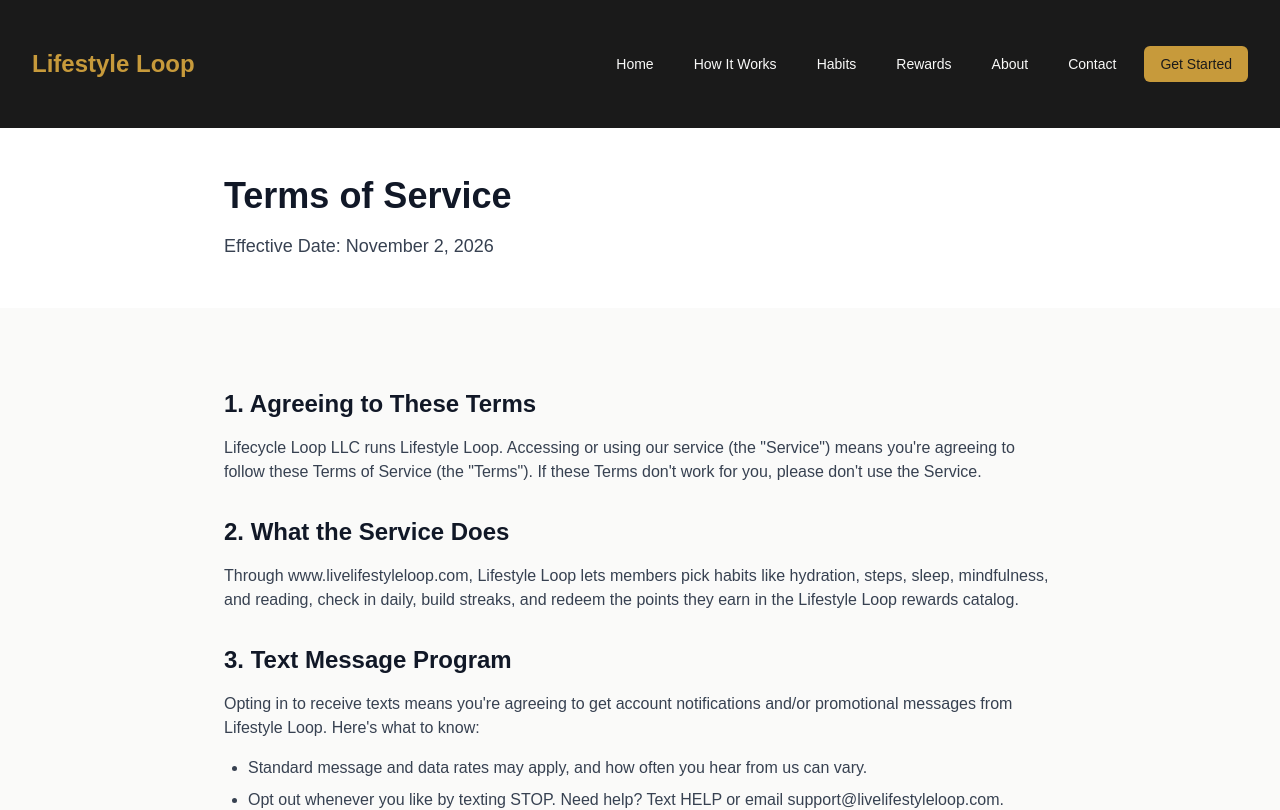
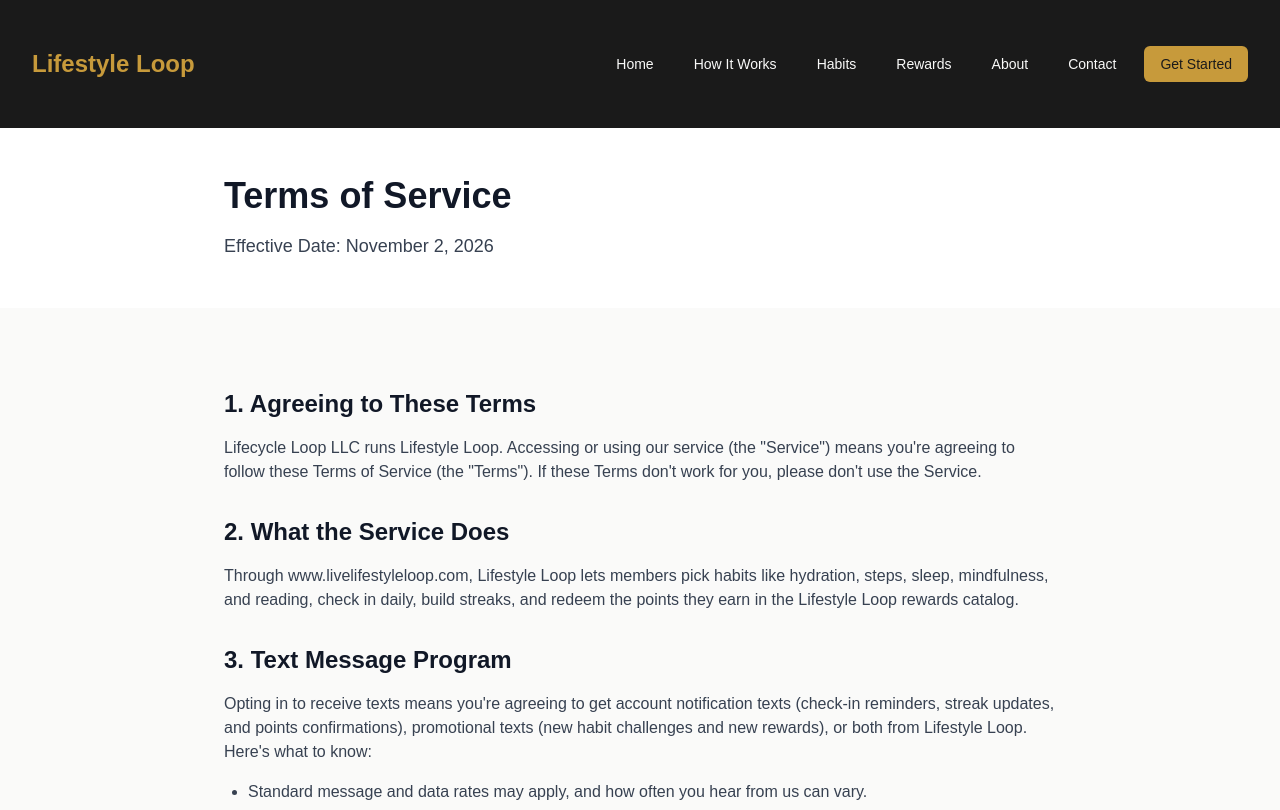
Before and after one commit to erinsimon-code/moxxie-livelifestyleloop, a Next.js app: page /terms in a window 1280 px wide. Shown: the top 810 px of the page. Built offline with nearby package versions, Linux system fonts and the light colour scheme.

Commit message:
Align Terms SMS program description with Privacy Policy and Sign Up checkbox use cases

```diff
--- a/app/terms/page.tsx
+++ b/app/terms/page.tsx
@@ -24,7 +24,7 @@ export default function TermsPage() {
           </p>
           <h2 className="text-2xl font-bold mt-8 mb-4" style={{ color: '#111827' }}>3. Text Message Program</h2>
           <p className="mb-4" style={{ color: '#374151' }}>
-            Opting in to receive texts means you're agreeing to get account notifications and/or promotional messages from Lifestyle Loop. Here's what to know:
+            Opting in to receive texts means you're agreeing to get account notification texts (check-in reminders, streak updates, and points confirmations), promotional texts (new habit challenges and new rewards), or both from Lifestyle Loop. Here's what to know:
           </p>
           <ul className="list-disc pl-6 mb-6 space-y-2" style={{ color: '#374151' }}>
             <li>Standard message and data rates may apply, and how often you hear from us can vary.</li>
```
